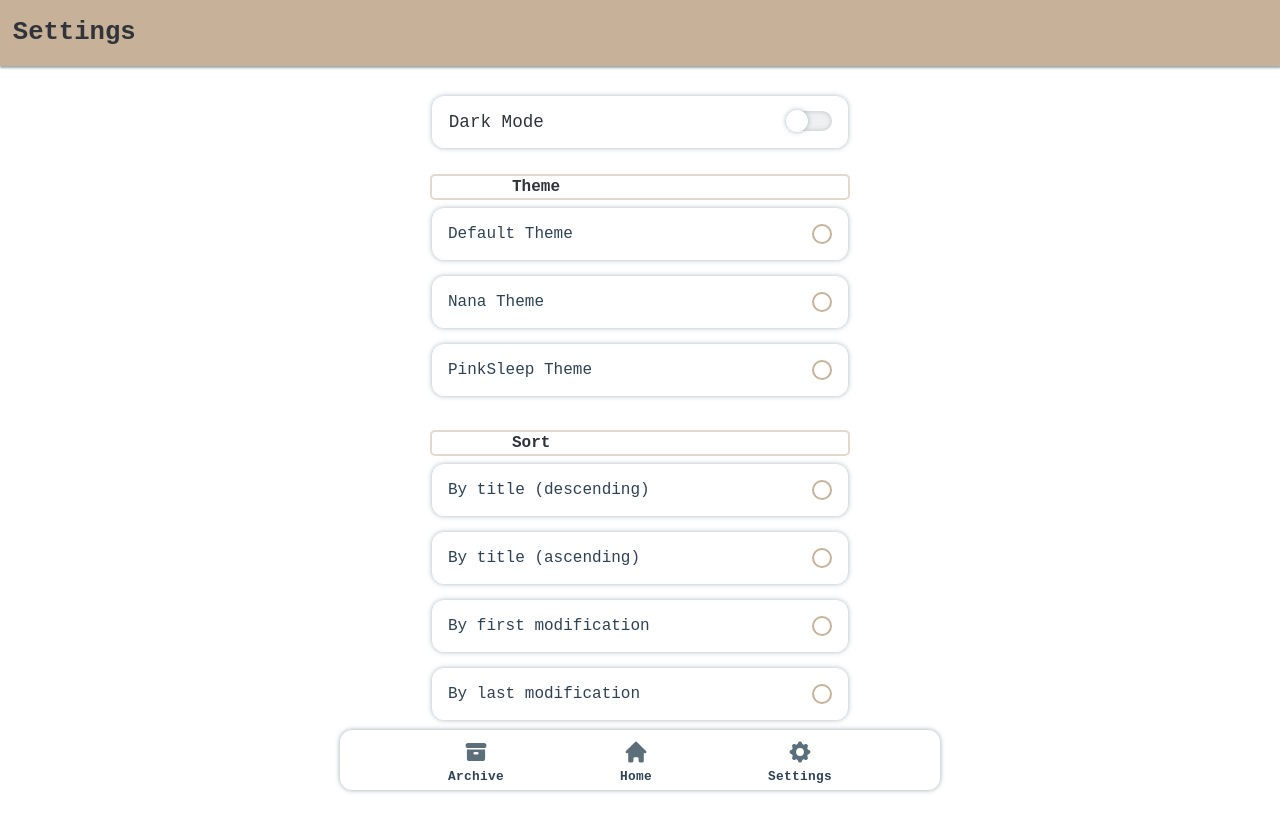
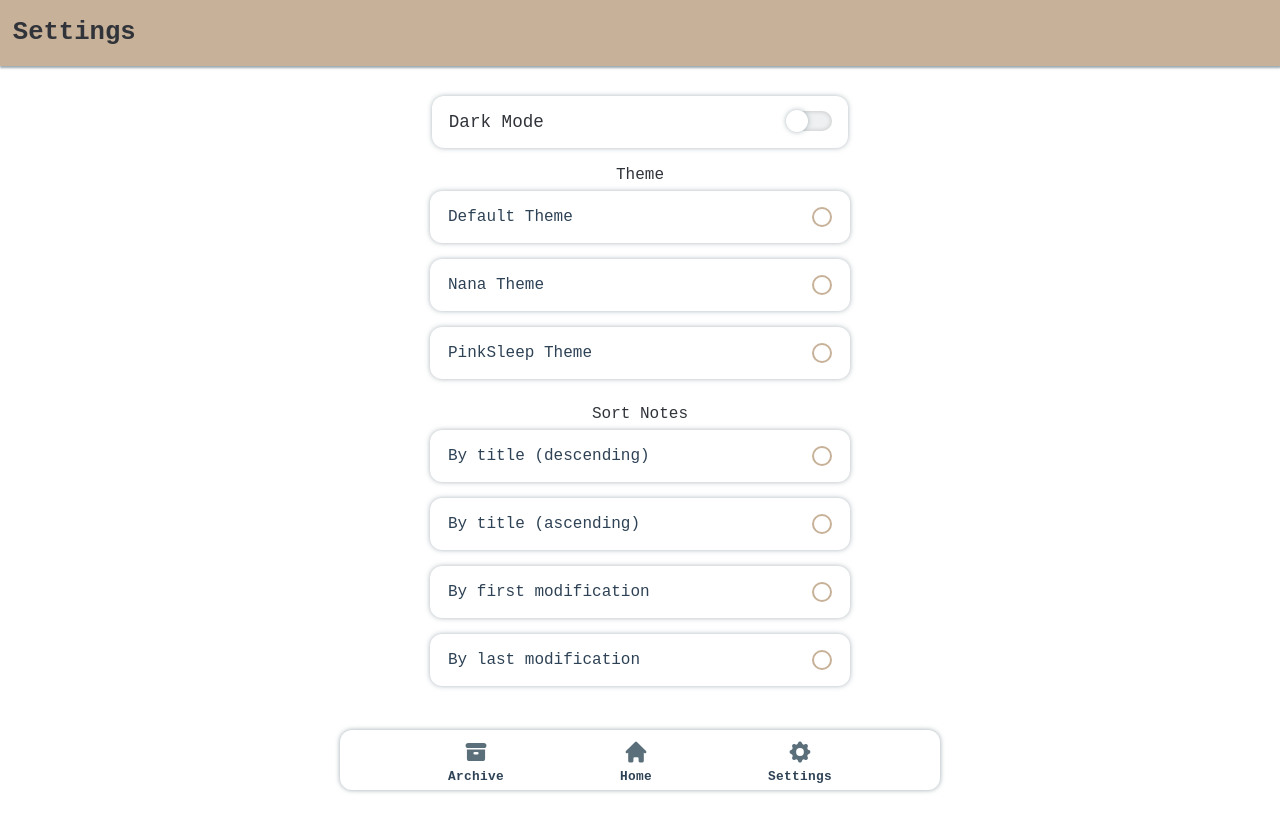
Before and after one commit to KainNhantumbo/Nava-Notes-App, a React (Create React App) app: page /pages/Settings in a window 1280 px wide. Shown: the top 832 px of the page. After the commit the page ends 800 px from the top, so only its background shows below. Built offline with nearby package versions, Linux system fonts and the light colour scheme.

Commit message:
Melhorias na estilização do componente Settings.jsx

```diff
--- a/src/components/OptionBox.jsx
+++ b/src/components/ModeSwitcher.jsx
@@ -1,7 +1,7 @@
 import React from 'react';
 import PropTypes from 'prop-types';
 
-const OptionBox = ({ text, action }) => {
+const ModeSwitcher = ({ text, action }) => {
   return (
     <section>
       <span> { text } </span>
@@ -10,8 +10,8 @@ const OptionBox = ({ text, action }) => {
   );
 }
 
-OptionBox.propTypes = {
+ModeSwitcher.propTypes = {
   text: PropTypes.string.isRequired
 }
 
-export default OptionBox;
+export default ModeSwitcher;
--- a/src/pages/Settings.jsx
+++ b/src/pages/Settings.jsx
@@ -1,7 +1,7 @@
 import Header from '../components/Header';
 import { SettingsContainer } from '../styles/SettingsStyles';
-import { ModeSwitcher } from '../styles/SettingsStyles';
-import OptionBox from '../components/OptionBox';
+import { ModeSwitcherStyles } from '../styles/SettingsStyles';
+import ModeSwitcher from '../components/ModeSwitcher';
 import CheckBox from '../components/CheckBox';
 import ThemeOptions from '../components/ThemeOptions';
 import SortOptions from '../components/SortOptions';
@@ -12,14 +12,14 @@ export default function Settings({ onChangeEvent }) {
     <SettingsContainer>
       <Header title={'Settings'} />
       <div className='settingsBody'>
-        <ModeSwitcher>
-          <OptionBox text='Dark Mode'
+        <ModeSwitcherStyles>
+          <ModeSwitcher text='Dark Mode'
             action={<CheckBox event={onChangeEvent} />}
           />
-        </ModeSwitcher>
+        </ModeSwitcherStyles>
         <h2> Theme </h2>
         <ThemeOptions />
-        <h2> Sort </h2>
+        <h2> Sort Notes </h2>
         <SortOptions />
       </div>
     </SettingsContainer>
--- a/src/scripts/core-functions.js
+++ b/src/scripts/core-functions.js
@@ -61,8 +61,8 @@ export const deleteNote = (e) => {
 export const AddNoteInterfaceCore = () => {
   const notesData = getDataFromStorage('notes');
   const [interfaceStatus, setInterfaceStatus] = useState(false);
-  const [textValue, setTextValue] = useState('');
-  const [titleValue, setTitleValue] = useState('');
+  const [titleValue, setTitleValue] = useState(() => '');
+  const [textValue, setTextValue] = useState(() => '');
 
   // renderiza a interface para adicionar nota
   const renderAddNoteInterface = () => setInterfaceStatus(true);
@@ -85,8 +85,8 @@ export const AddNoteInterfaceCore = () => {
 
   // reseta os valores do state
   const resetValues = () => {
-    setTextValue('');
-    setTitleValue('');
+    setTextValue(() => '');
+    setTitleValue(() => '');
   }
 
   // adiciona nota ao banco de dados
--- a/src/styles/SettingsStyles.js
+++ b/src/styles/SettingsStyles.js
@@ -3,23 +3,20 @@ import { colors } from './colors';
 
 export const SettingsContainer = styled.div`
   .settingsBody {
-    margin-bottom: 15em;
+    margin-bottom: 5em;
+    display: grid;
 
     h2 {
-      width: 20%;
       color: rgb(${colors.textColor});
       margin: 0 auto;
-      margin-top: 1.6em;
-      padding: .2em 5em;
-      border: 2px solid rgba(${colors.secondaryColor}, .5);
-      border-radius: 5px;
-      font-weight: 600;
+      margin-top: 1.2em;
+      font-weight: 500;
       background-color: rgb(${colors.backgroundColor});
     }
   }
 `;
 
-export const ModeSwitcher = styled.div`
+export const ModeSwitcherStyles = styled.div`
   display: flex;
   place-content: center;
 
--- a/src/styles/themeOptions.js
+++ b/src/styles/themeOptions.js
@@ -20,6 +20,14 @@ export const StyledLabelsContainer = styled.section`
     border-radius: 12px;
     user-select: none;
     box-shadow: 0 0 5px .1px rgba(${colors.primaryColor}, .5);
+
+    border-left: 2px solid transparent;
+    border-right: 2px solid transparent;
+
+    :hover {
+      border-left: 2px solid rgb(${colors.secondaryColor});
+      border-right: 2px solid rgb(${colors.secondaryColor});
+    }
 
     label {
       padding-left: .5em;
@@ -53,7 +61,6 @@ export const StyledLabelsContainer = styled.section`
         border-radius: 50%;
         margin: auto;
       }
-
     }
   }
 `;
```
